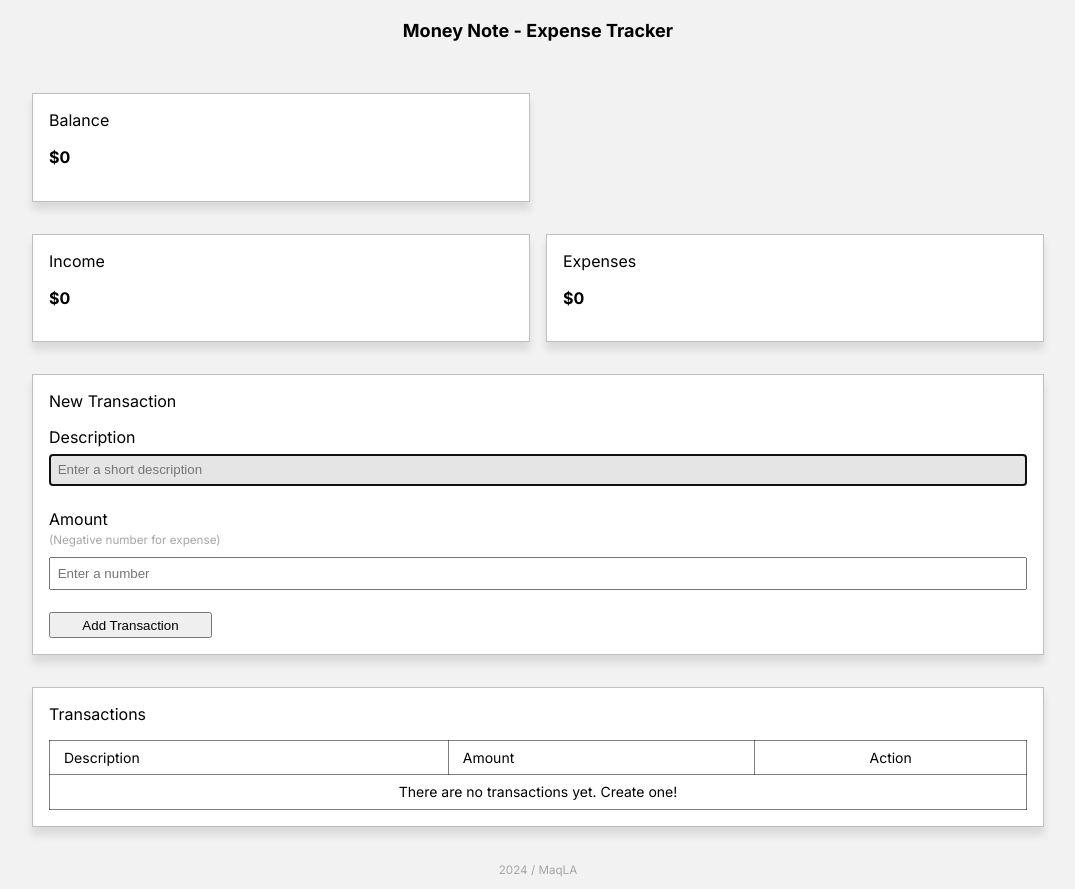
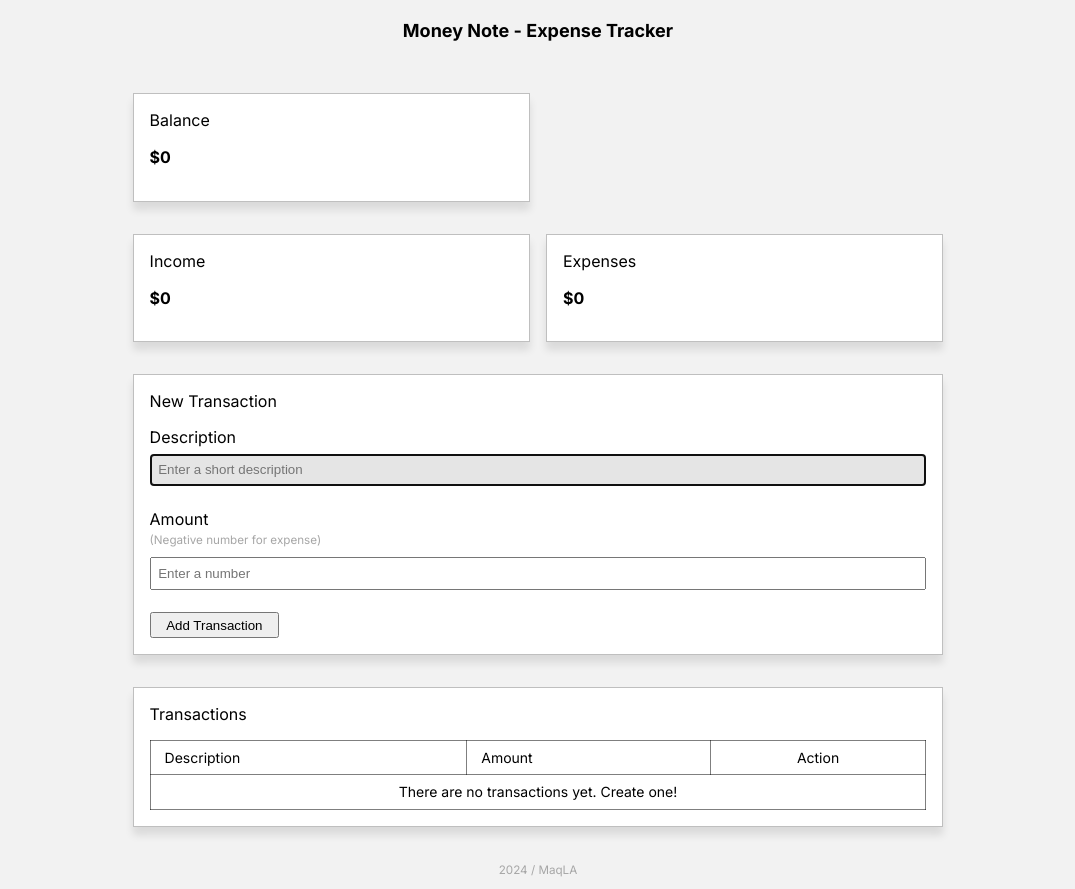
Before and after one commit to MaqLA/vue-money-tracker, a Vue app: page / in a window 1280 px wide. Shown: the whole page, without its empty margins (102-1177 px from the left). Built offline with nearby package versions, Linux system fonts and the light colour scheme.

Commit message:
fix responsive ui issue

```diff
--- a/src/assets/styles.css
+++ b/src/assets/styles.css
@@ -69,8 +69,13 @@ button {
 /* # Layout Classes & UI */
 .page-layout {
     display: grid;
-    margin: 0 110px;
+    margin: 0 8.33%;
     padding: 1em;
+}
+@media screen and (min-width: 768px) {
+    .page-layout {
+        margin: 0 16.66%;
+    }
 }
 .columns {
     --col-count: 2, 1fr;
```
